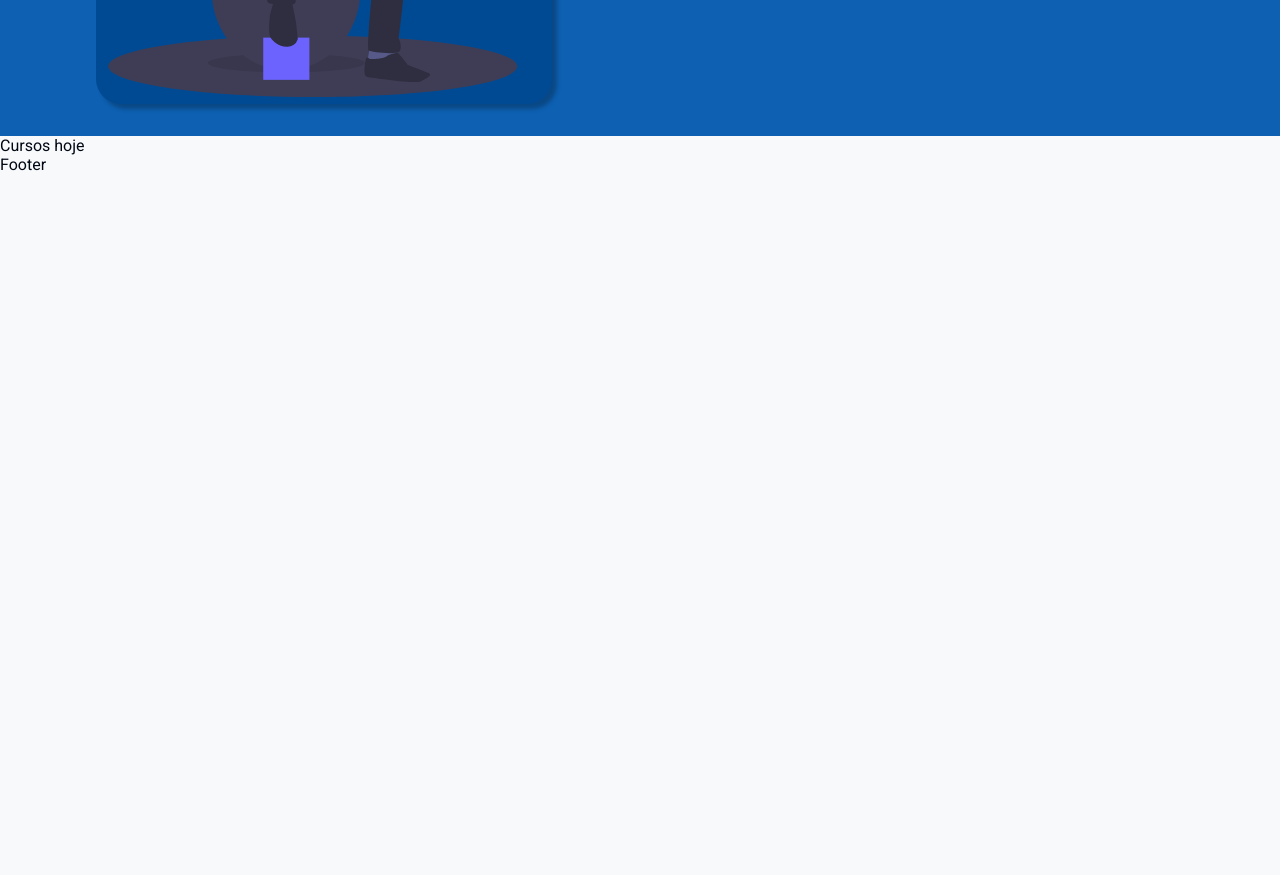
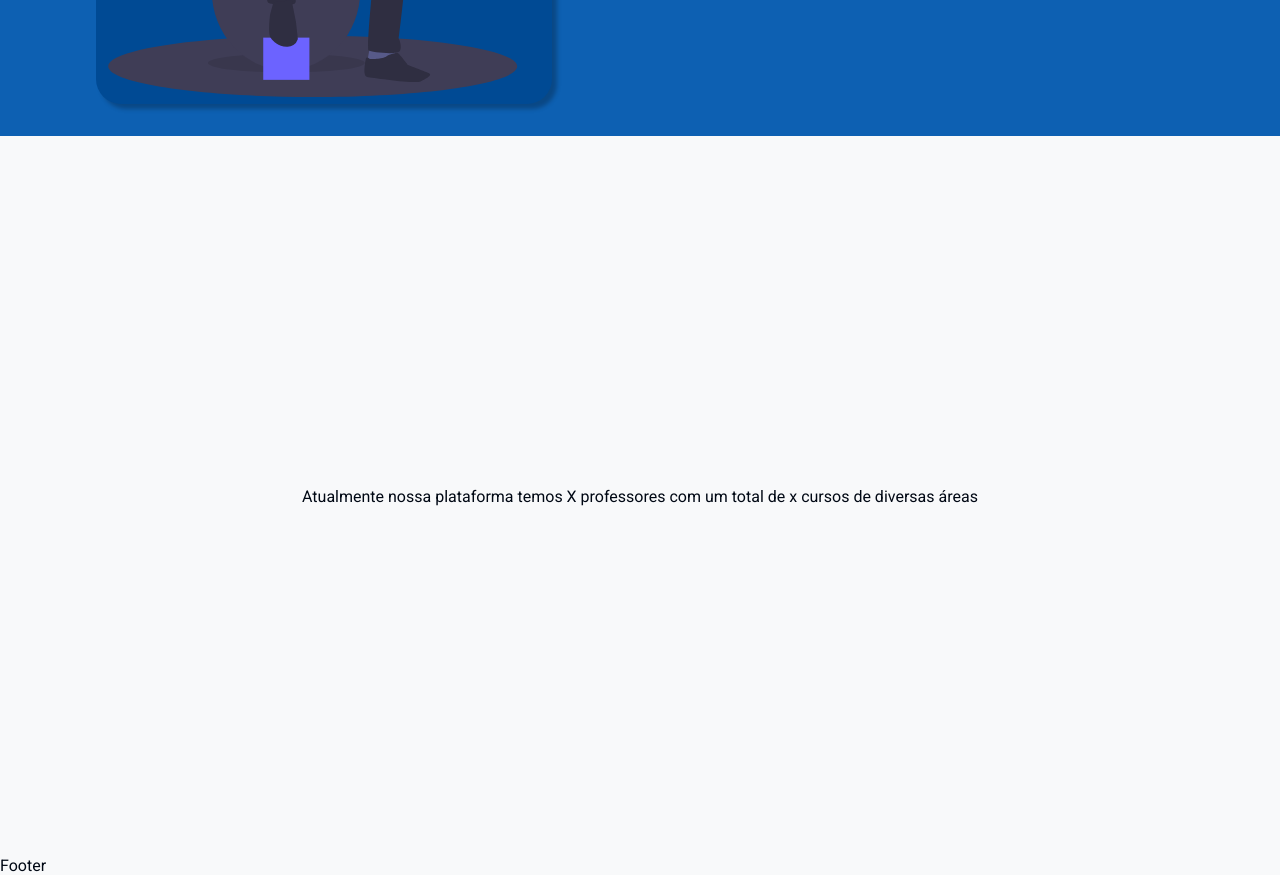
Before and after one commit to joaopedroalb/aulaki-frontend, a Next.js app: page / in a window 1280 px wide. Shown: the part 1820-2695 px from the top of the page. Before the commit the page ends 1994 px from the top, so only its background shows below. Built offline with nearby package versions, Linux system fonts and the light colour scheme; a web font is replaced by a local one.

Commit message:
feat: update cards with new attributes of types

```diff
--- a/src/pages/index.tsx
+++ b/src/pages/index.tsx
@@ -1,7 +1,8 @@
 import type { NextPage } from 'next'
 import Navbar from '../components/Navbar'
 import { ImageBG, BlurBG, AboutSection, AbotInfo, ChooseSection,
-        ImageContainer, TextChooseContainer, ChooseBtnContainer } from '../styles/HomeStyle'
+        ImageContainer, TextChooseContainer, ChooseBtnContainer,
+        InfoLessonsAndTeacherContainer} from '../styles/HomeStyle'
 import { PageBG } from '../styles/PagesComps'
 import Image from 'next/image'
 
@@ -79,9 +80,9 @@ const Home: NextPage = () => {
         <Image src={AboutImg} alt="Icon of two person studying" width={600} height={600}/>
       </AboutSection>
       {ChooseSectionRender()}
-      <section>
-        Cursos hoje
-      </section>
+      <InfoLessonsAndTeacherContainer>
+        Atualmente nossa plataforma temos X professores com um total de x cursos de diversas áreas
+      </InfoLessonsAndTeacherContainer>
       <footer>
         Footer
       </footer>
--- a/src/pages/professores.tsx
+++ b/src/pages/professores.tsx
@@ -11,6 +11,9 @@ export type TeacherData = {
   name:string
   nickname:string
   city:string
+  phone:string
+  pathImage:string
+  facebook:string
 }
 
 const BASE_URL = 'http://localhost:9090/teacher'
--- a/src/styles/HomeStyle.ts
+++ b/src/styles/HomeStyle.ts
@@ -103,3 +103,12 @@ export const ChooseBtnContainer = styled.div`
     display: flex;
     gap: 1rem;
 `
+
+export const InfoLessonsAndTeacherContainer = styled.div`
+    width: 100%;
+    min-height: 90vh;
+    display: flex;
+    flex-direction: column;
+    align-items: center;
+    justify-content: center;
+`
```
Also changed, not shown: src/components/CardLessons/index.tsx (+22 -8 lines), src/components/CardTeacher/index.tsx (+7 -2 lines).
